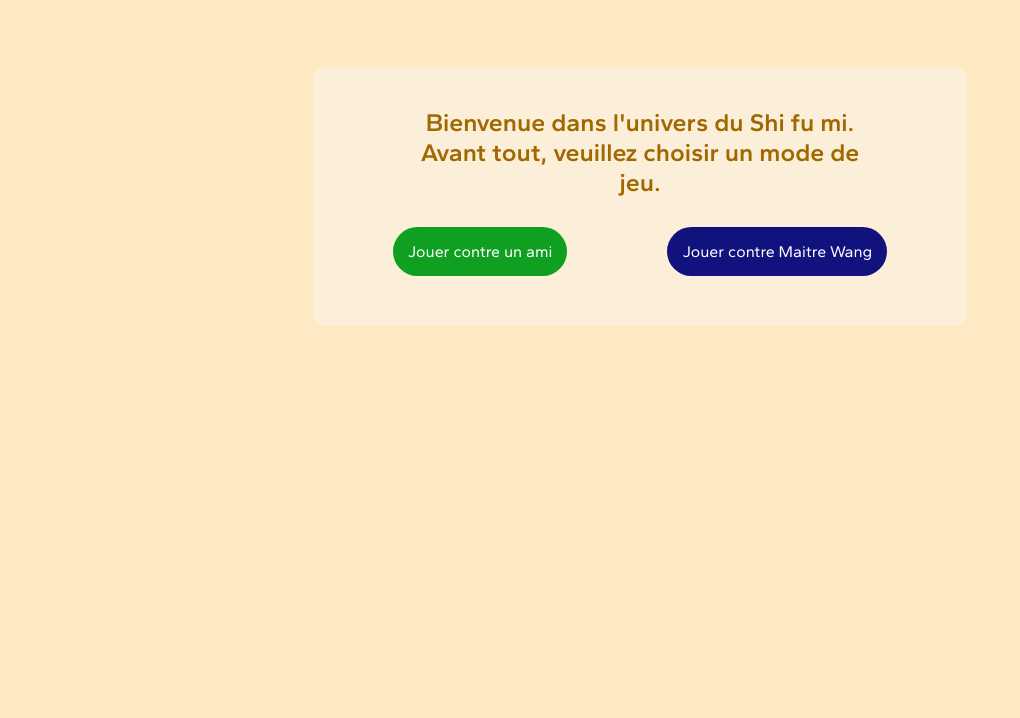
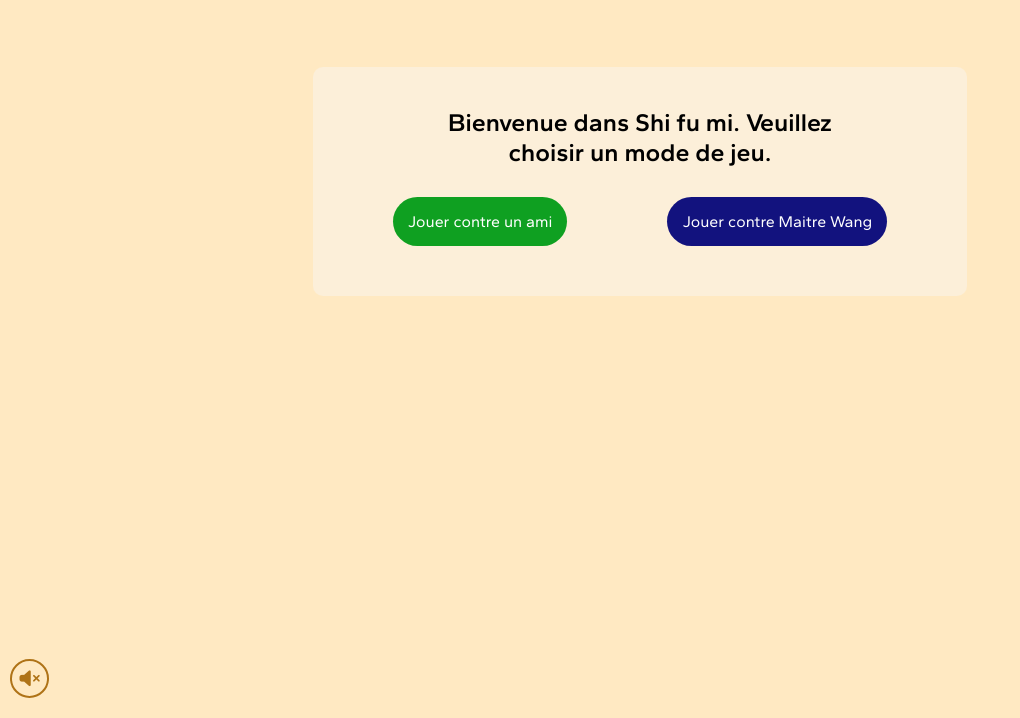
Before and after one commit to Christopher-BLAUD/Shi-fu-mi, a React app: page / in a window 1280 px wide. Shown: the part 82-800 px from the top of the page, without its empty margins (0-1020 px from the left). Built offline with nearby package versions, Linux system fonts and the light colour scheme.

Commit message:
add music

```diff
--- /dev/null
+++ b/src/components/Music/index.jsx
@@ -0,0 +1,37 @@
+import Track from '../../assets/golden_dragon.mp3'
+import styled from 'styled-components'
+import { useState } from 'react'
+
+function Music() {
+    const [isMute, setIsMute] = useState(false)
+
+    return (
+        <MusicContainer onClick={() => {
+            isMute === false ? setIsMute(true) : setIsMute(false)
+            }}>
+            <i class="fa-solid fa-volume-xmark"></i>
+            {isMute === false && <audio src={Track} autoPlay={true} loop={true}></audio>}
+        </MusicContainer>
+    )
+}
+
+const MusicContainer = styled.div`
+    display: flex;
+    justify-content: center;
+    align-items: center;
+    width: 35px;
+    height: 35px;
+    border-radius: 50%;
+    border: 2px solid #af7317;
+    align-self: flex-start;
+    margin: 10px;
+    position: absolute;
+    bottom: 10px;
+    left: 0;
+    cursor: pointer;
+    & i{
+        font-size: 18px;
+        color: #af7317;
+    }
+`
+export default Music
--- a/src/components/Rules/index.jsx
+++ b/src/components/Rules/index.jsx
@@ -12,6 +12,7 @@ function Rules() {
                     <Cross onClick={() => setIsVisible(false)}><i className="fa-solid fa-xmark"></i></Cross>
                 </TitleContainer>
                 <PictureContainer>
+                    <Caption>Instructions : à tour de rôle, chaque joueur sélectionne une icône</Caption>
                     <Picture src={RulesImg} />
                 </PictureContainer>
             </Container>
@@ -115,6 +116,7 @@ const Picture = styled.img`
 
 const PictureContainer = styled.div`
     display: flex;
+    flex-direction: column;
     align-items: center;
     justify-content: center;
     height: 450px;
@@ -124,5 +126,7 @@ const PictureContainer = styled.div`
         height: 320px;
     }
 `
-
+const Caption = styled.p`
+    font-weight: 500;
+`
 export default Rules
--- a/src/components/Seater/index.jsx
+++ b/src/components/Seater/index.jsx
@@ -12,15 +12,18 @@ function Seater() {
 
 const Reveal = keyframes`
     from{
+        visibility: hidden;
         opacity: 0;
     }
     to{
+        visibility: visible;
         opacity: 1;
     }
 `
 
 const SeaterWrapper = styled.div`
     display: flex;
+    flex-direction: column;
     justify-content: center;
     align-items: center;
     width: 450px;
@@ -40,6 +43,7 @@ const SeaterWrapper = styled.div`
     }
 `
 const GoPlay = styled(Link)`
+    visibility: hidden;
     background-color: #12127e;
     color: #fff;
     padding: 15px 30px;
--- a/src/components/Settings/index.jsx
+++ b/src/components/Settings/index.jsx
@@ -20,7 +20,6 @@ const Settings = styled(Link)`
     margin: 10px;
     cursor: pointer;
     text-decoration: none;
-    align-self: flex-start;
 `
 
 export default SettingsButton
--- a/src/index.css
+++ b/src/index.css
@@ -11,6 +11,13 @@ body {
   -webkit-font-smoothing: antialiased;
   -moz-osx-font-smoothing: grayscale;
   background-color: #ffe9c2;
+  height: 100vh;
+  position: relative;
+}
+@media screen and (max-width: 768px) and (orientation: landscape) {
+  body{
+    height: auto;
+  }
 }
 
 code {
--- a/src/index.js
+++ b/src/index.js
@@ -6,6 +6,7 @@ import Result from './pages/Result';
 import Game from './pages/Game/index';
 import GameSetting from './pages/GameSetting';
 import Pvp from './pages/Pvp';
+import Music from './components/Music';
 import { createGlobalStyle } from 'styled-components';
 import { GameProvider } from './utils/context';
 import { BrowserRouter as Router, Routes, Route} from 'react-router-dom'
@@ -26,6 +27,7 @@ ReactDOM.createRoot(document.querySelector('#root')).render(
             <Route path='/game' element={<Game />}/>
             <Route path='/result' element={<Result />}/>
         </Routes>
+            <Music/>
           <GlobalStyle/>
       </GameProvider>
     </Router>
--- a/src/pages/Game/index.jsx
+++ b/src/pages/Game/index.jsx
@@ -76,7 +76,7 @@ const GameWrapper = styled.main`
 
 const OptionsContainer = styled.div`
     display: flex;
-    justify-content: space-between;
+    justify-content: flex-end;
     width: 100%;
 `
 
--- a/src/pages/GameSetting/index.jsx
+++ b/src/pages/GameSetting/index.jsx
@@ -1,5 +1,6 @@
 import styled from "styled-components";
 import { Link } from 'react-router-dom'
+
 function GameSetting() {
     return (
         <SettingWrapper>
@@ -9,7 +10,7 @@ function GameSetting() {
                 <TitleWord>MI</TitleWord>
             </TitleGame>
             <GameModeContainer>
-                <WelcomeMsg>Bienvenue dans l'univers du Shi fu mi. Avant tout, veuillez choisir un mode de jeu.</WelcomeMsg>
+                <WelcomeMsg>Bienvenue dans Shi fu mi. Veuillez choisir un mode de jeu.</WelcomeMsg>
                 <GameMode>
                     <Mode bg="#0fa021" to={'/home-pvp'}>Jouer contre un ami</Mode>
                     <Mode bg="#12127e" to={'/home'} onClick={() => localStorage.clear()}>Jouer contre Maitre Wang</Mode>
@@ -70,7 +71,7 @@ const WelcomeMsg = styled.p`
     width: 450px;
     text-align: center;
     margin: 10px 0;
-    color: #A16800;
+    color: #000;
     @media screen and (max-width: 768px){
         font-size: 20px;
         text-align: center;
--- a/src/pages/Result/index.jsx
+++ b/src/pages/Result/index.jsx
@@ -98,7 +98,7 @@ function Result() {
             <Choices>
                 <PlayerIconWrapper>
                     {playerOne && <PlayerName>{playerOne}</PlayerName>}
-                    {!playerOne && <PlayerName>Toi</PlayerName>}
+                    {!playerOne && <PlayerName>Vous</PlayerName>}
                     {(isPlayerWin || isPlayerOneWin) &&
                         <ShadowWrapper>
                             <Shadow width="300px" height="300px" shadowColor="#0000002e" zIndex="3" delay="100ms"/>
```
